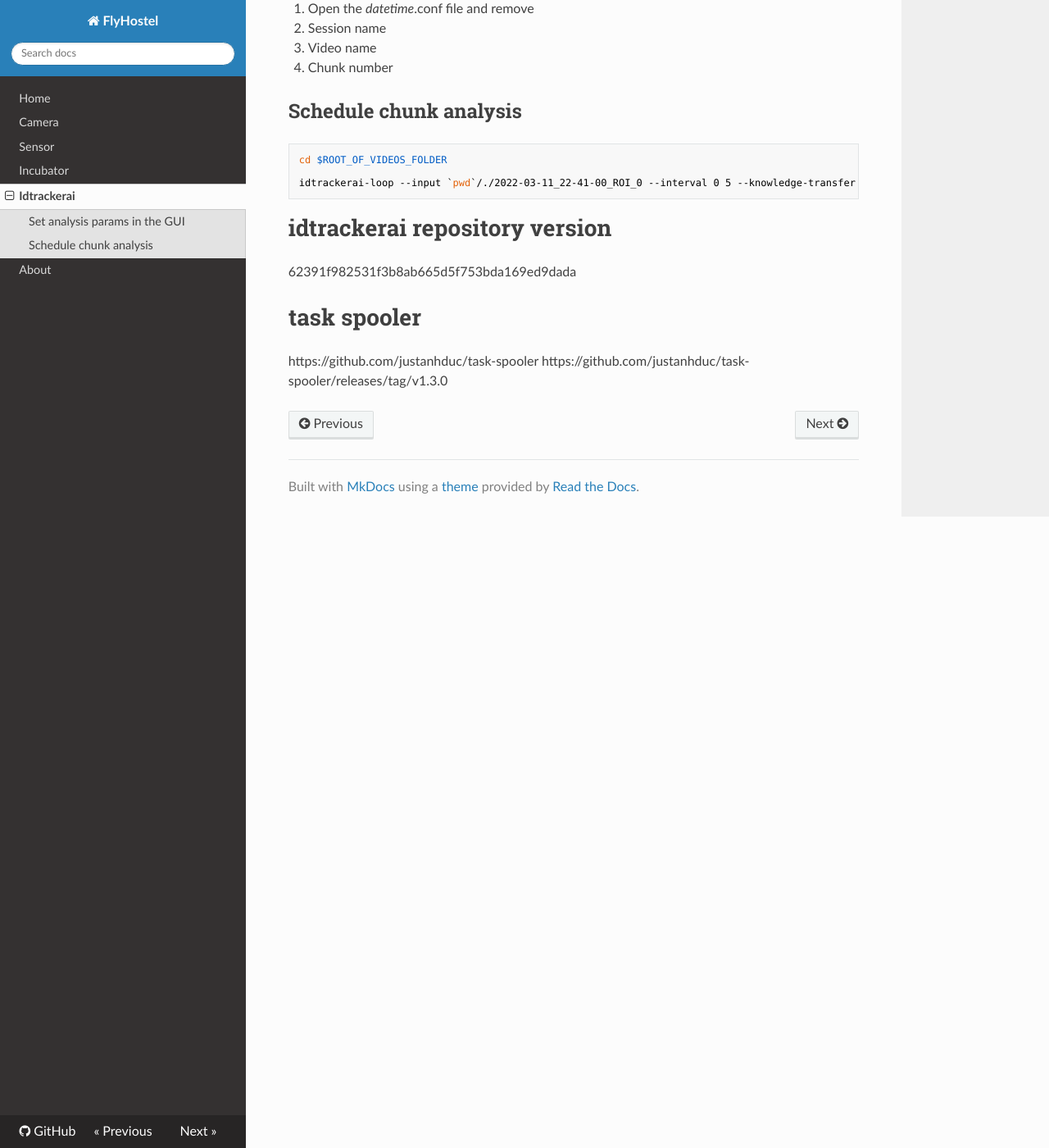
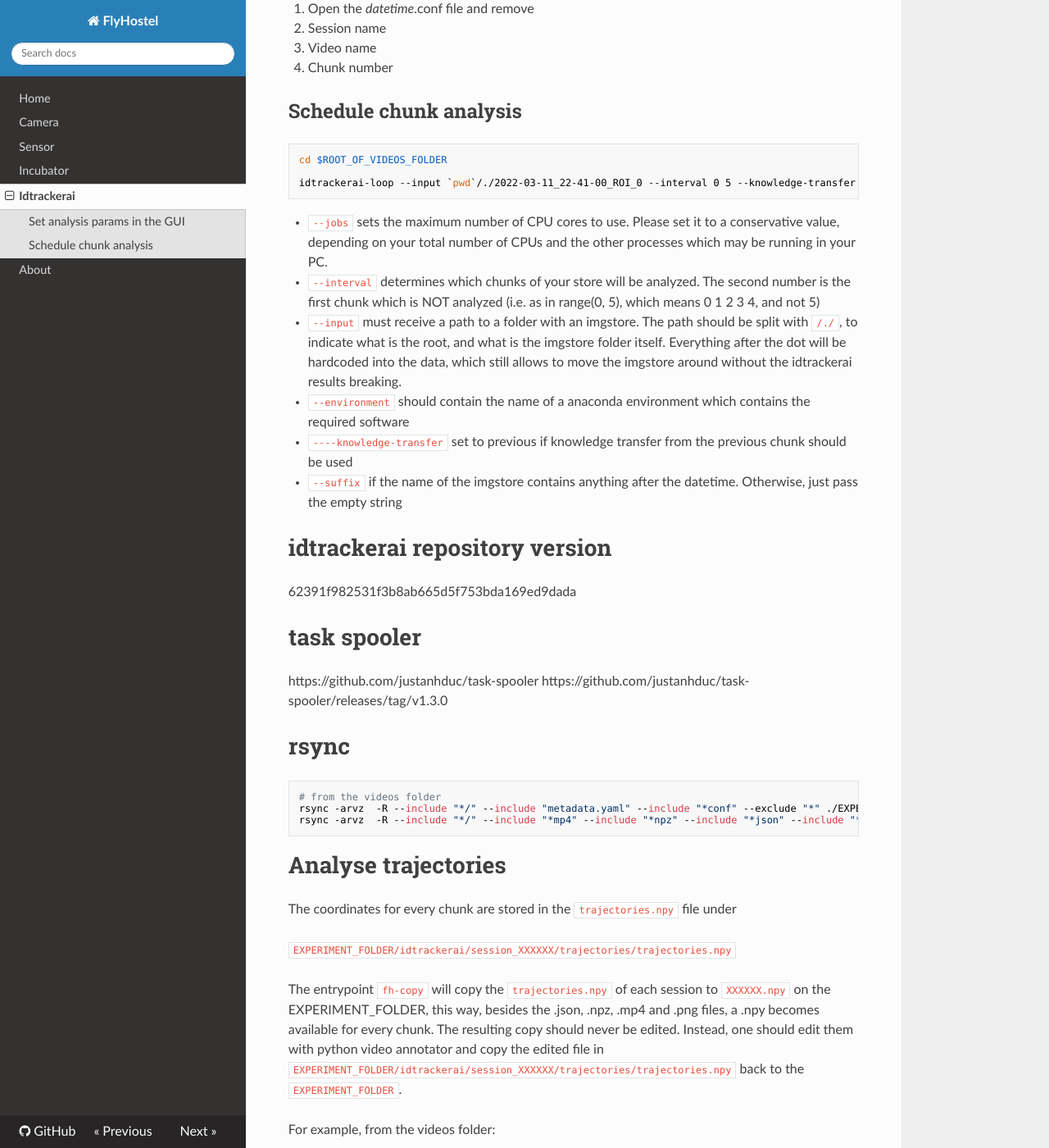
Before and after one commit to shaliulab/FlyHostelDocs, an MkDocs documentation site: the page built from docs/idtrackerai.md, in a window 1280 px wide and 1400 px high, scrolled down 1062 px. Shown: the whole window at 82% size. Built offline with MkDocs 1.6.1, drawn with Linux system fonts in a browser that asks for light colours; nearby versions of some CDN libraries; some of the changed text lies outside the part shown.

Commit message:
Update docs

````diff
--- a/docs/idtrackerai.md
+++ b/docs/idtrackerai.md
@@ -34,8 +34,18 @@ Once a recording has been completed, you can analyze with idtrackerai, like this
 ```
 cd $ROOT_OF_VIDEOS_FOLDER
 
-idtrackerai-loop --input `pwd`/./2022-03-11_22-41-00_ROI_0 --interval 0 5 --knowledge-transfer previous --environment idtrackerai4 --suffix ""
+idtrackerai-loop --input `pwd`/./2022-03-11_22-41-00_ROI_0 --interval 0 5 --knowledge-transfer previous --environment idtrackerai4 --suffix "" --jobs 15
 ```
+
+* `--jobs` sets the maximum number of CPU cores to use. Please set it to a conservative value, depending on your total number of CPUs and the other processes which may be running in your PC.
+
+* `--interval` determines which chunks of your store will be analyzed. The second number is the first chunk which is NOT analyzed (i.e. as in range(0, 5), which means 0 1 2 3 4, and not 5)
+
+* `--input` must receive a path to a folder with an imgstore. The path should be split with `/./`, to indicate what is the root, and what is the imgstore folder itself. Everything after the dot will be hardcoded into the data, which still allows to move the imgstore around without the idtrackerai results breaking.
+
+* `--environment` should contain the name of a anaconda environment which contains the required software
+* `----knowledge-transfer` set to previous if knowledge transfer from the previous chunk should be used
+* `--suffix` if the name of the imgstore contains anything after the datetime. Otherwise, just pass the empty string
 
 # idtrackerai repository version
 62391f982531f3b8ab665d5f753bda169ed9dada
@@ -44,3 +54,25 @@ idtrackerai-loop --input `pwd`/./2022-03-11_22-41-00_ROI_0 --interval 0 5 --know
 # task spooler
 https://github.com/justanhduc/task-spooler
 https://github.com/justanhduc/task-spooler/releases/tag/v1.3.0
+
+
+# rsync
+```
+# from the videos folder
+rsync -arvz  -R --include "*/" --include "metadata.yaml" --include "*conf" --exclude "*" ./EXPERIMENT_FOLDER/ cv1:/Users/Data/flyhostel_data/videos/
+rsync -arvz  -R --include "*/" --include "*mp4" --include "*npz" --include "*json" --include "*png"  --exclude "*" ./EXPERIMENT_FOLDER/ cv1:/Users/Data/flyhostel_data/videos/
+```
+# Analyse trajectories
+
+The coordinates for every chunk are stored in the `trajectories.npy` file under
+
+`EXPERIMENT_FOLDER/idtrackerai/session_XXXXXX/trajectories/trajectories.npy`
+
+The entrypoint `fh-copy` will copy the `trajectories.npy` of each session to `XXXXXX.npy` on the EXPERIMENT_FOLDER, this way, besides the .json, .npz, .mp4 and .png files, a .npy becomes available for every chunk. The resulting copy should never be edited. Instead, one should edit them with python video annotator and copy the edited file in `EXPERIMENT_FOLDER/idtrackerai/session_XXXXXX/trajectories/trajectories.npy` back to the `EXPERIMENT_FOLDER`.
+
+For example, from the videos folder:
+
+```
+fh-copy --imgstore-folder 2022-04-02_16-09-56 --analysis-folder 2022-04-02_16-09-56/idtrackerai/
+```
+will perform the `EXPERIMENT_FOLDER/idtrackerai/session_XXXXXX/trajectories/trajectories.npy` -> `EXPERIMENT_FOLDER/XXXXXX.npy` copies
````
Also changed, not shown: docs/camera.md (+20 -3 lines), docs/incubator.md (+5 -0 lines), docs/quantification.md (added, +16 -0 lines), 1 other file.
